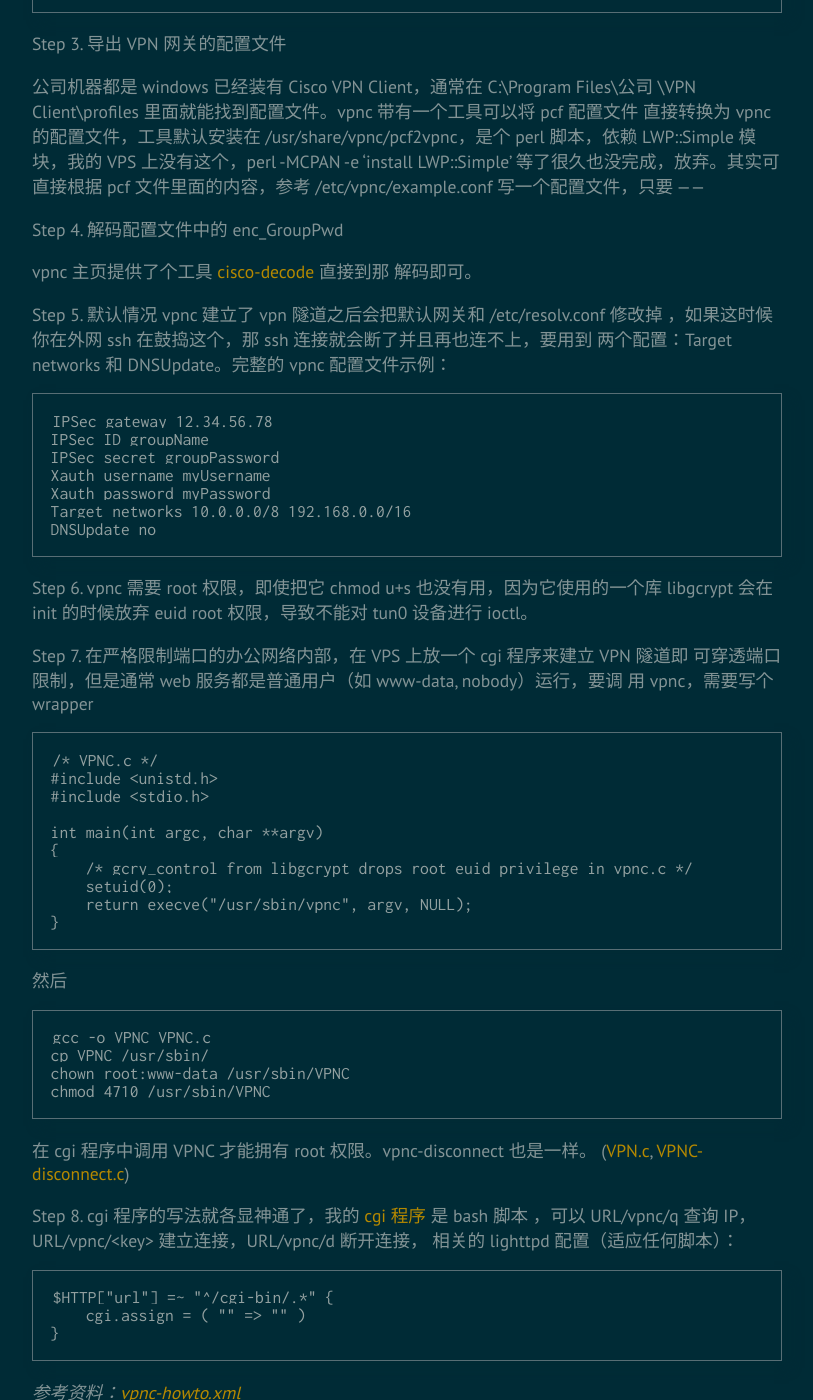
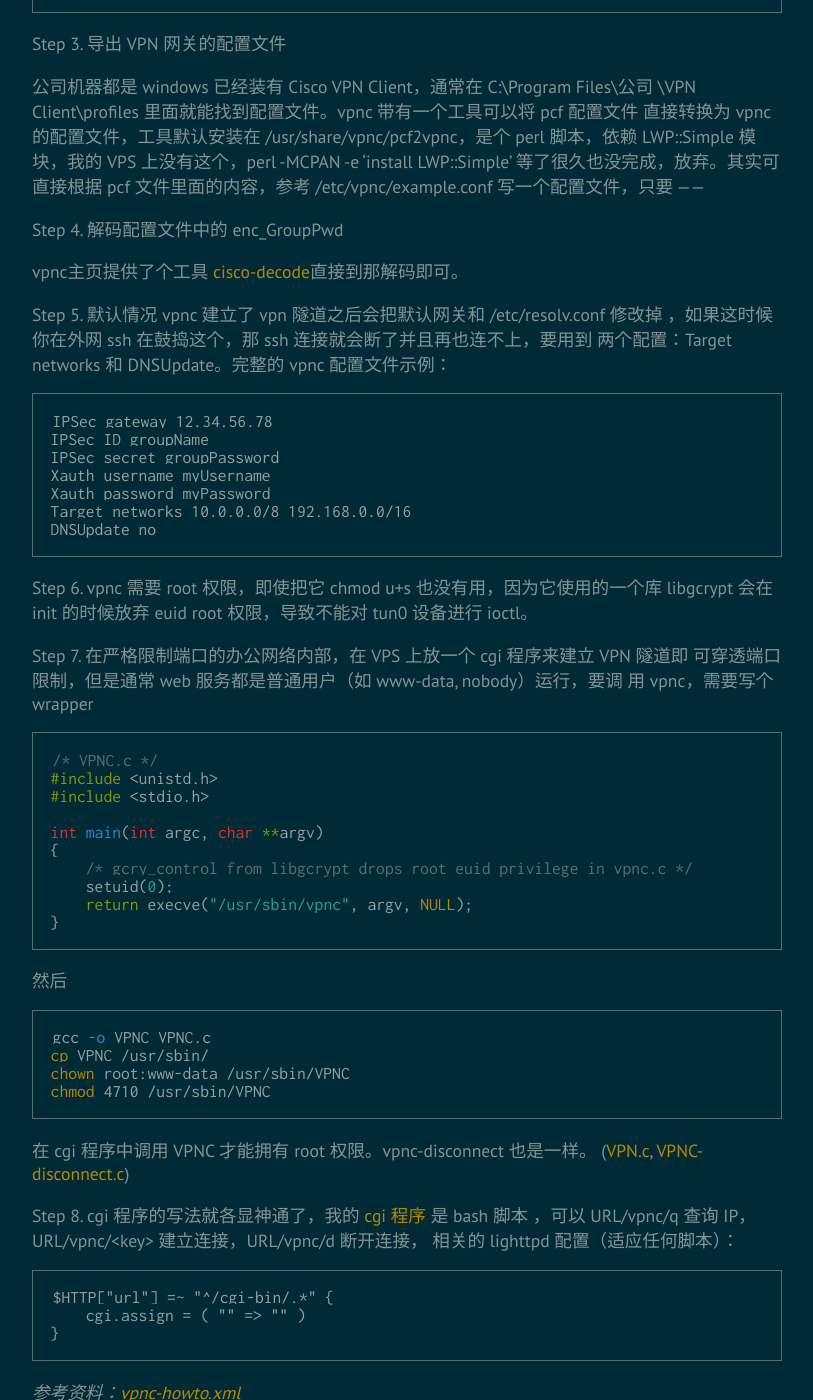
Before and after one commit to ymattw/joyus, a Jekyll site: the page built from _posts/2009-05-13-vpnc-note.md, in a window 1280 px wide and 1400 px high, scrolled down 544 px. Shown: the whole window, without its empty margins (233-1046 px from the left). Built offline with Jekyll 4.4.1, drawn with Linux system fonts in a browser that asks for light colours; comment, search, counter and statistics services are not loaded; some of the changed text lies outside the part shown.

````diff
--- a/_posts/2009-05-13-vpnc-note.md
+++ b/_posts/2009-05-13-vpnc-note.md
@@ -14,11 +14,13 @@ Step 1. 首先要保证系统装有 tun 模块，不巧的是，我的 VPS 上
 64-bit 的版本，这个应该是操作系统安装脚本的问题，联系客服后得知他们提供有
 32-bit 的 kernel module 包，并且有个脚本帮助完成安装。
 
-    wget ftp://ftp.grokthis.net/pub/linux/modules/install_modules.sh
-    mv /lib/modules/`uname -r`  /lib/modules/`uname -r`.orig
-    sh install_modules.sh
-    depmod -a
-    modprobe tun
+```bash
+wget ftp://ftp.grokthis.net/pub/linux/modules/install_modules.sh
+mv /lib/modules/`uname -r` /lib/modules/`uname -r`.orig
+sh install_modules.sh
+depmod -a
+modprobe tun
+```
 
 Step 2. 安装 vpnc
 
@@ -35,9 +37,7 @@ LWP::Simple' 等了很久也没完成，放弃。其实可直接根据 pcf 文
 
 Step 4. 解码配置文件中的 enc\_GroupPwd
 
-vpnc 主页提供了个工具
-[cisco-decode](http://www.unix-ag.uni-kl.de/~massar/bin/cisco-decode) 直接到那
-解码即可。
+vpnc主页提供了个工具 [cisco-decode](http://www.unix-ag.uni-kl.de/~massar/bin/cisco-decode)直接到那解码即可。
 
 Step 5. 默认情况 vpnc 建立了 vpn 隧道之后会把默认网关和 /etc/resolv.conf 修改掉
 ，如果这时候你在外网 ssh 在鼓捣这个，那 ssh 连接就会断了并且再也连不上，要用到
@@ -58,23 +58,27 @@ Step 7. 在严格限制端口的办公网络内部，在 VPS 上放一个 cgi
 可穿透端口限制，但是通常 web 服务都是普通用户（如 www-data, nobody）运行，要调
 用 vpnc，需要写个 wrapper
 
-    /* VPNC.c */
-    #include <unistd.h>
-    #include <stdio.h>
+```c
+/* VPNC.c */
+#include <unistd.h>
+#include <stdio.h>
 
-    int main(int argc, char **argv)
-    {
-        /* gcry_control from libgcrypt drops root euid privilege in vpnc.c */
-        setuid(0);
-        return execve("/usr/sbin/vpnc", argv, NULL);
-    }
+int main(int argc, char **argv)
+{
+    /* gcry_control from libgcrypt drops root euid privilege in vpnc.c */
+    setuid(0);
+    return execve("/usr/sbin/vpnc", argv, NULL);
+}
+```
 
 然后
 
-    gcc -o VPNC VPNC.c
-    cp VPNC /usr/sbin/
-    chown root:www-data /usr/sbin/VPNC
-    chmod 4710 /usr/sbin/VPNC
+```bash
+gcc -o VPNC VPNC.c
+cp VPNC /usr/sbin/
+chown root:www-data /usr/sbin/VPNC
+chmod 4710 /usr/sbin/VPNC
+```
 
 在 cgi 程序中调用 VPNC 才能拥有 root 权限。vpnc-disconnect 也是一样。
 ([VPN.c](/pub/VPNC.c), [VPNC-disconnect.c](/pub/VPNC-disconnect.c))
````
Also changed, not shown: _posts/2004-11-30-mini-openssl-cmd-line-howto.md (+1 -1 lines), _posts/2008-04-15-gnome-screensaver-replacement.md (+1 -1 lines).
